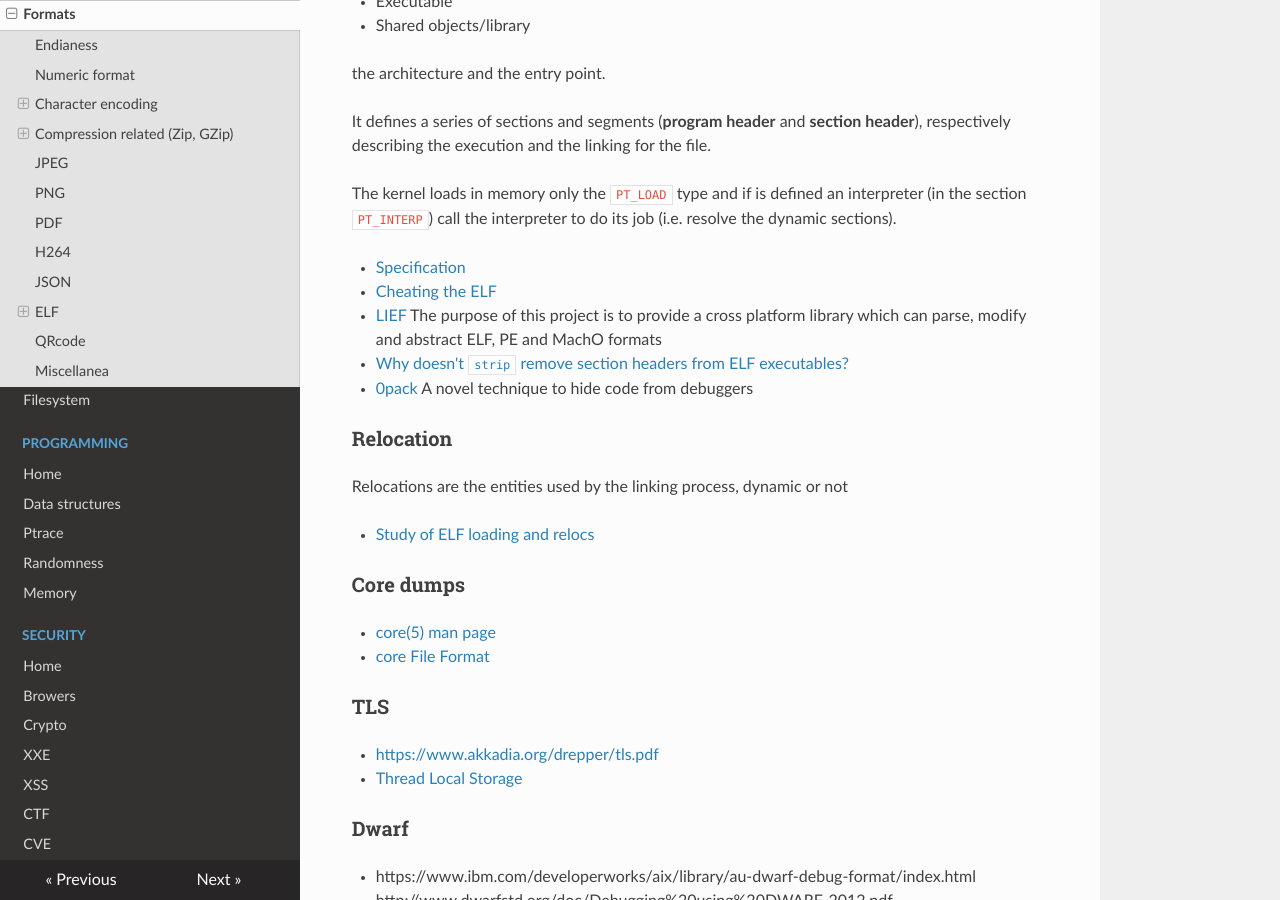
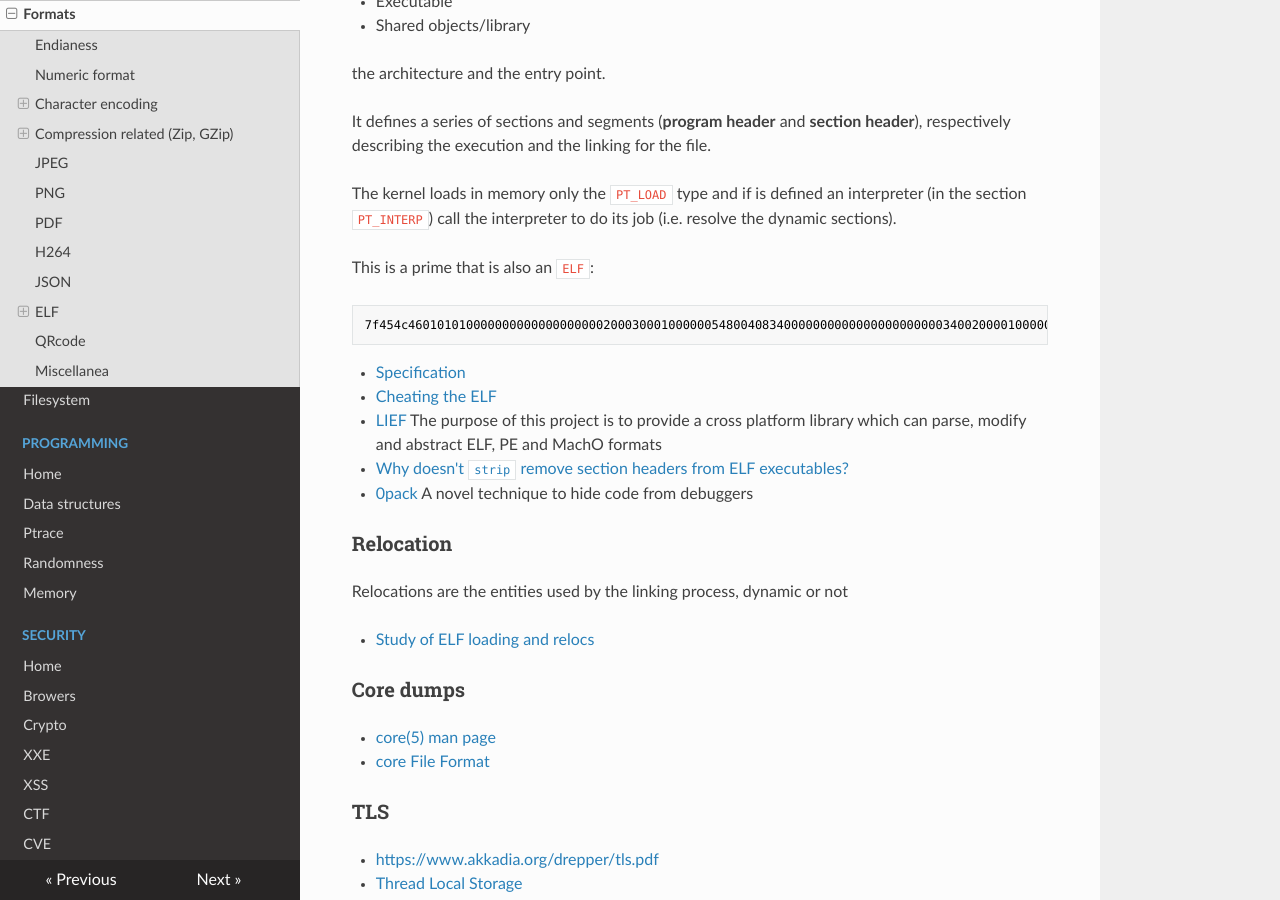
Before and after one commit to gipi/low-level, an MkDocs documentation site: the page built from docs/formats.md, in a window 1280 px wide and 900 px high, scrolled down 3216 px. Built offline with MkDocs 1.6.1, drawn with Linux system fonts in a browser that asks for light colours; nearby versions of some CDN libraries; old or Windows-style settings are respelled for this version of MkDocs.

Commit message:
Update formats.md

````diff
--- a/docs/formats.md
+++ b/docs/formats.md
@@ -141,6 +141,12 @@ the execution and the linking for the file.
 The kernel loads in memory only the ``PT_LOAD`` type and if is defined an interpreter (in
 the section ``PT_INTERP``) call the interpreter to do its job (i.e. resolve the dynamic sections).
 
+This is a prime that is also an ``ELF``:
+
+```
+7f454c46010101000000000000000000020003000100000054800408340000000000000000000000340020000100000000000000010000000000000000800408008004085b0000005b0000000500000000100000b32a31c040cd80597ec9b11d
+```
+
  - [Specification](http://www.skyfree.org/linux/references/ELF_Format.pdf)
  - [Cheating the ELF](documents/subversiveld.pdf)
  - [LIEF](https://lief-project.github.io) The purpose of this project is to provide a cross platform library which can parse, modify and abstract ELF, PE and MachO formats
````
